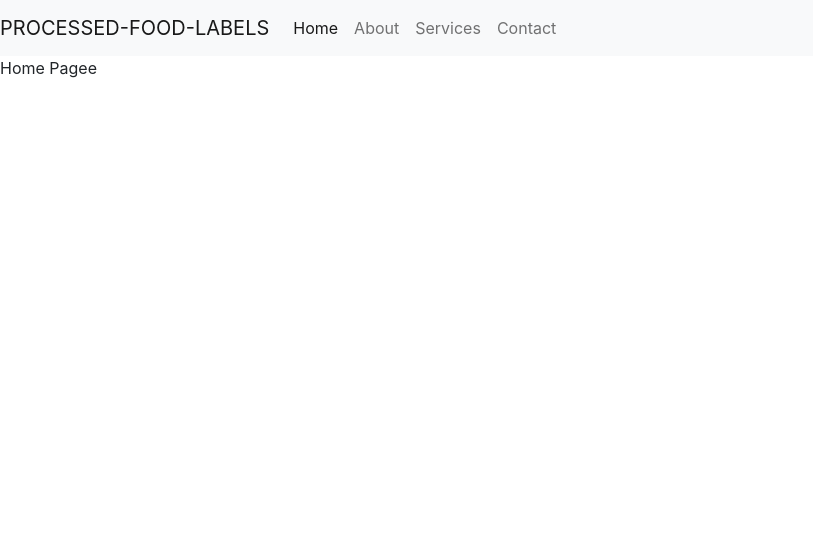
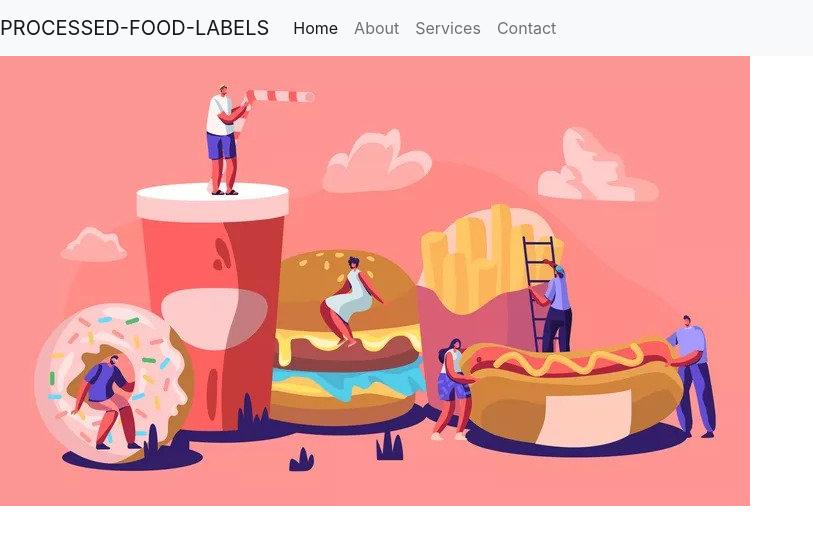
Before and after one commit to AAKASHMAROJU/processed-food-labels-app, a React (Create React App) app: page / in a window 1280 px wide. Shown: the top 544 px of the page, without its empty margins (0-813 px from the left). Built offline with nearby package versions, Linux system fonts and the light colour scheme.

Commit message:
Added Intro image

```diff
--- a/src/Components/Home.js
+++ b/src/Components/Home.js
@@ -1,9 +1,10 @@
-import React from 'react'
+import React from 'react';
 function Home() {
   return (
-    <div>
-      Home Pagee
-    </div>
+    <div className="col-xs-12 col-md-6">
+
+    <img src="images/intro-page.jpg"   className="img-responsive" alt=''/>
+  </div>
   )
 }
 
```
